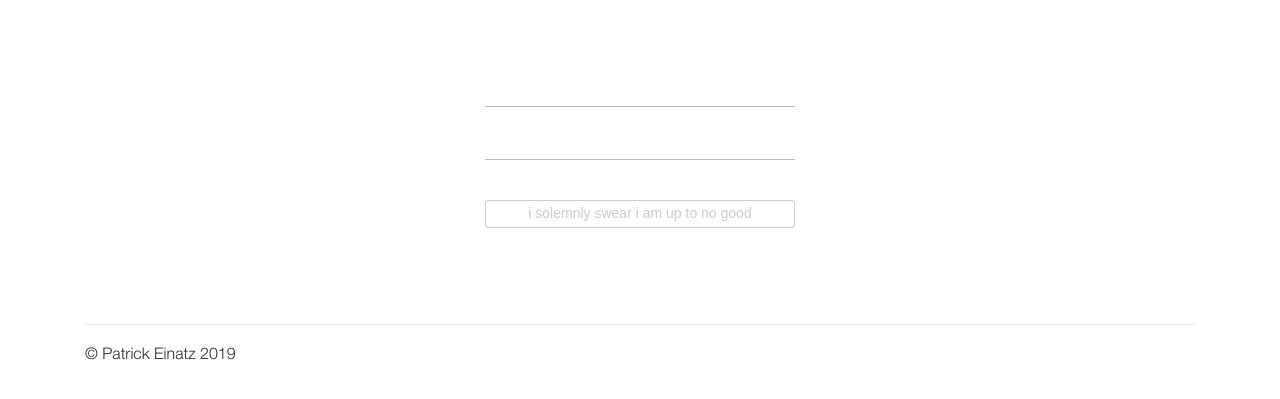
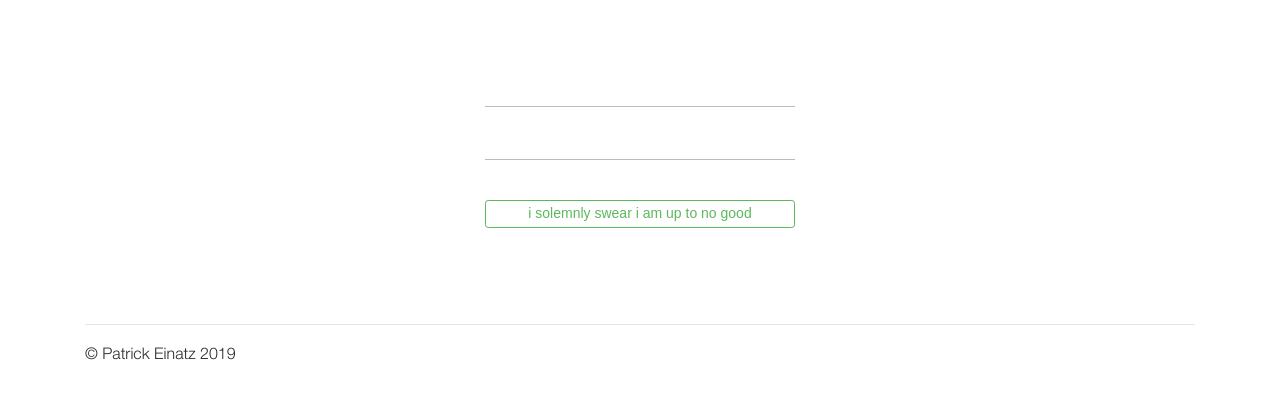
Before and after one commit to patrickeinatz/patrickeinatz.com, a Symfony app: template templates/login/login.html.twig in a window 1280 px wide. Shown: the part 201-600 px from the top of the page. Run offline with Twig, Linux system fonts and the light colour scheme; the template is opened without the code that fills it, so the values that code supplies are empty; some libraries are stand-ins or nearby versions.

Commit message:
minor login template changes

```diff
--- a/templates/base.html.twig
+++ b/templates/base.html.twig
@@ -2,6 +2,9 @@
 <html>
     <head>
         <meta charset="UTF-8">
+        <meta name="viewport" content="width=device-width, initial-scale=1, shrink-to-fit=no">
+        <meta name="description" content="">
+        <meta name="author" content="">
         <title>{% block title %}Welcome!{% endblock %}</title>
         <link href="{{ asset('css/bootstrap.min.css') }}" rel="stylesheet">
         <link href="{{ asset('css/style.css') }}" rel="stylesheet">
--- a/templates/login/login.html.twig
+++ b/templates/login/login.html.twig
@@ -22,7 +22,7 @@
                             <input type="password" class="form-control" name="password" style="-webkit-border-radius: 0px;-moz-border-radius: 0px;border-radius: 0px;border: none;border-bottom: 1px solid #bbb; color:#bbb; text-align: center;">
                         </div>
                         <br>
-                        <button type="button" id="sendlogin" class="btn btn-sm btn-outline-secondary" style="width: 100%;">i solemnly swear i am up to no good</button>
+                        <button type="button" id="sendlogin" class="btn btn-sm btn-outline-success" style="width: 100%;">i solemnly swear i am up to no good</button>
                     </form>
                 </div>
             </div>
```
